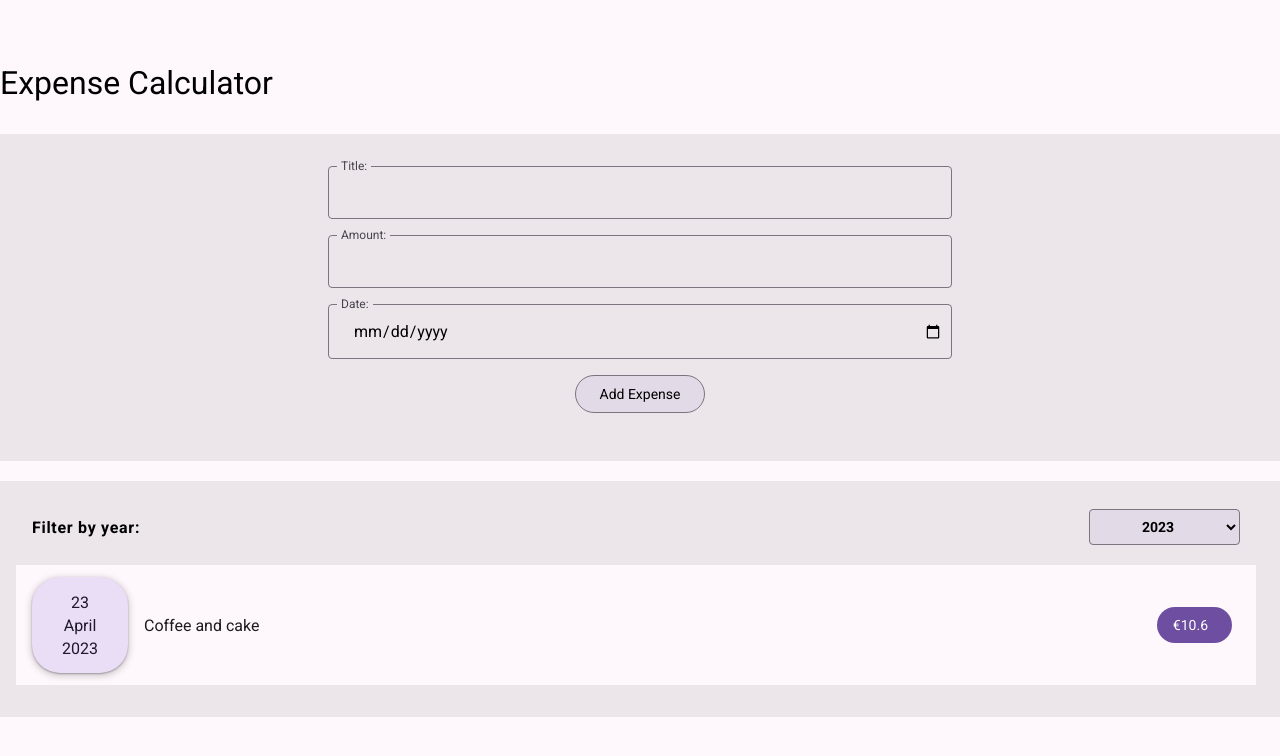
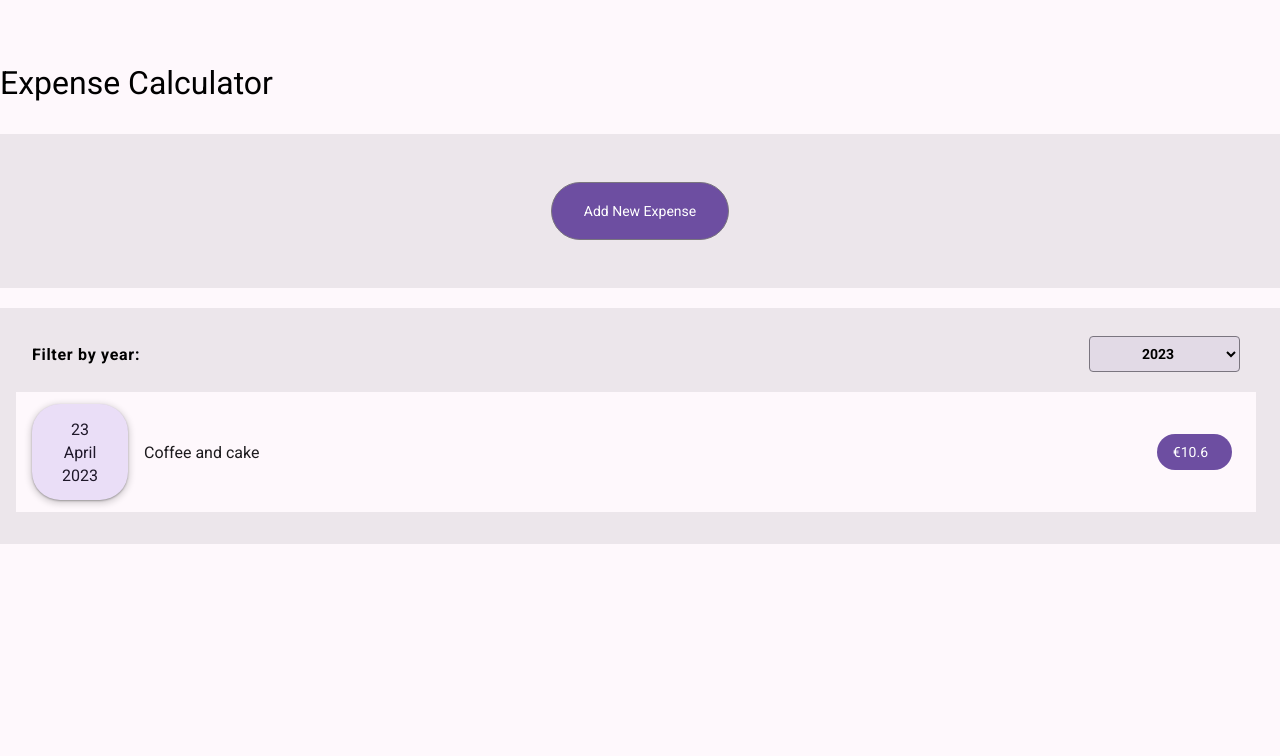
Before and after one commit to helen25sur/expense-calculator, a React (Vite) app: page / in a window 1280 px wide. Shown: the top 756 px of the page. Built offline with nearby package versions, Linux system fonts and the light colour scheme.

Commit message:
feat: add a button for opening the Form
Course 'React - The Complete Guide (incl Hooks, React Router, Redux)'

```diff
--- a/src/components/NewExpense/ExpenseForm/ExpenseForm.css
+++ b/src/components/NewExpense/ExpenseForm/ExpenseForm.css
@@ -1,5 +1,4 @@
-.new-expense_controls,
-.new-expense_actions {
+.new-expense_controls {
   display: flex;
   flex-direction: column;
   align-items: flex-start;
@@ -32,6 +31,13 @@
   background-color: var(--md-sys-color-surface-container-high);
 }
 
+.new-expense_actions {
+  max-width: 40%;
+  margin: 1rem auto 0;
+  display: flex;
+  justify-content: center;
+}
+
 .new-expense_actions>button {
   margin: 1rem auto;
   padding: 10px 24px;
--- a/src/components/NewExpense/ExpenseForm/ExpenseForm.tsx
+++ b/src/components/NewExpense/ExpenseForm/ExpenseForm.tsx
@@ -1,7 +1,7 @@
 import { ChangeEvent, useState } from 'react';
 import './ExpenseForm.css';
 
-const ExpenseForm = (props: { onSaveExpenseData: (enteredExpenseData: { title: string; amount: number; date: Date; }) => void; }) => {
+const ExpenseForm = (props: { onSaveExpenseData: (enteredExpenseData: { title: string; amount: number; date: Date; }) => void; onCancelCreating: () => void; }) => {
   const [userInput, setUserInput] = useState({
     enteredTitle: '',
     enteredAmount: '',
@@ -54,6 +54,8 @@ const ExpenseForm = (props: { onSaveExpenseData: (enteredExpenseData: { title: s
       enteredAmount: '',
       enteredDate: ''
     });
+
+    props.onCancelCreating();
   }
 
   return (
@@ -76,6 +78,7 @@ const ExpenseForm = (props: { onSaveExpenseData: (enteredExpenseData: { title: s
       </div>
 
       <div className='new-expense_actions'>
+        <button className='label-large' onClick={props.onCancelCreating}>Cancel</button>
         <button className='label-large' type='submit'>Add Expense</button>
       </div>
     </form>
--- a/src/components/NewExpense/NewExpense.css
+++ b/src/components/NewExpense/NewExpense.css
@@ -2,3 +2,13 @@
   padding: 2rem 1rem;
   background-color: var(--md-sys-color-surface-container-high);
 }
+
+.new-expense__btn {
+  display: block;
+  margin: 1rem auto;
+  padding: 20px 32px;
+  border: 1px solid var(--md-sys-color-outline);
+  border-radius: 100px;
+  background-color: var(--md-sys-color-primary);
+  color: var(--md-sys-color-on-primary);
+}
--- a/src/components/NewExpense/NewExpense.tsx
+++ b/src/components/NewExpense/NewExpense.tsx
@@ -4,8 +4,11 @@ import Card from '../UI/Card/Card';
 import ExpenseForm from './ExpenseForm/ExpenseForm';
 
 import { IExpenseItem } from '../../models/Expenses';
+import { useState } from 'react';
 
 const NewExpense = (props: { onAddExpense: (expense: IExpenseItem) => void; }) => {
+
+  const [isCreatedBtn, setIsCreatedBtn] = useState(true);
 
   const saveExpenseDataHandler = (enteredExpenseData: {title: string, amount: number, date: Date}) => {
     const expenseData: IExpenseItem = {
@@ -16,9 +19,16 @@ const NewExpense = (props: { onAddExpense: (expense: IExpenseItem) => void; }) =
     props.onAddExpense(expenseData);
   }
 
+  const createClickHandler = () => setIsCreatedBtn(false);
+  const cancelClickHandler = () => setIsCreatedBtn(true);
+
+  const btn = <button onClick={createClickHandler} className='label-large new-expense__btn'>Add New Expense</button>;
+
+  const newExpenseContent = isCreatedBtn ? btn : <ExpenseForm onSaveExpenseData={saveExpenseDataHandler} onCancelCreating={cancelClickHandler}/>;
+
   return (
     <Card className='new-expense'>
-      <ExpenseForm onSaveExpenseData={saveExpenseDataHandler}/>
+      {newExpenseContent}
     </Card>
   )
 }
--- a/src/index.css
+++ b/src/index.css
@@ -14,3 +14,10 @@
 body {
   background-color: var(--md-sys-color-surface);
 }
+
+button {
+  font-family: inherit;
+  border: none;
+  background-color: transparent;
+  cursor: pointer;
+}
```
